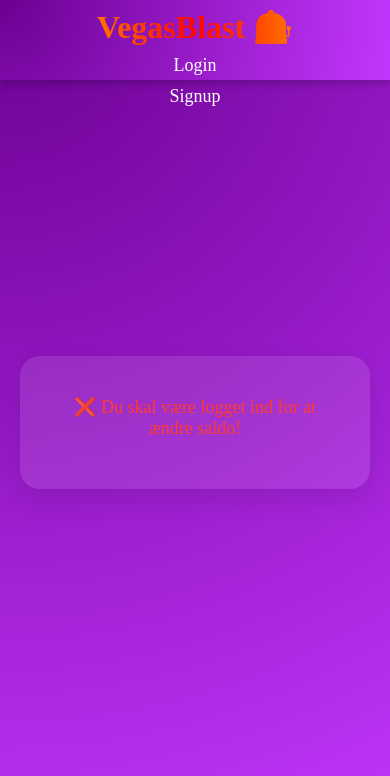
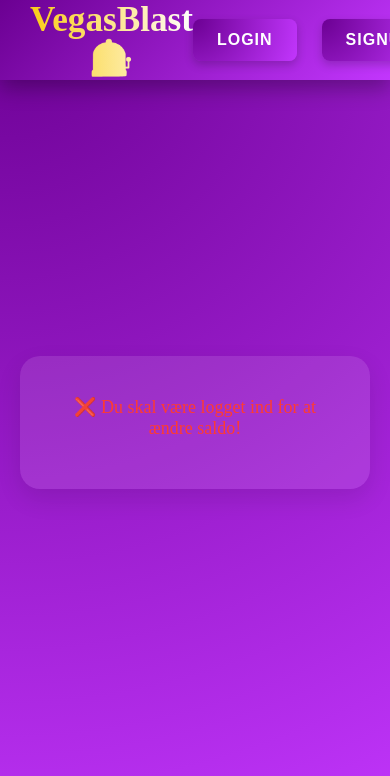
Before and after one commit to marc6030/VegasBlast, a React (Vite) app in the folder frontend/: page /change-saldo in a window 390 px wide. Shown: the top 776 px of the page. Built offline with nearby package versions, Linux system fonts and the light colour scheme.

Commit message:
navbardesign

```diff
--- a/frontend/src/components/Navbar.jsx
+++ b/frontend/src/components/Navbar.jsx
@@ -1,31 +1,44 @@
-import { Link } from "react-router-dom";
+import { Link, useNavigate  } from "react-router-dom";
 import { useContext } from "react";
 import { AuthContext } from "../context/AuthContext.jsx";
 import "../styles/Navbar.css";
 
 function Navbar() {
-    const { user, logout } = useContext(AuthContext); // 📌 Henter login-status fra global state
+    const { user } = useContext(AuthContext);
+    const navigate = useNavigate();
+
+    const handleClick = () => {
+        navigate("/change-saldo");
+    };
+
+    const signups = () => {
+        navigate("/signup");
+    };
+
+    const logins = () => {
+        navigate("/login");
+    };
+
 
     return (
-        <nav className="navbar">
+        <nav className="navbar fancy-shadow">
             <Link to="/MainPage" className="logo-button">
-                <h1>VegasBlast 🎰</h1>
+                <h1 className="gradient-text">VegasBlast <span className="emoji">🎰</span></h1>
             </Link>
             <ul className="nav-links">
                 {user ? (
-                    // 📌 Hvis brugeren er logget ind, vis brugernavn, saldo + log ud-knap
                     <>
-                        <li>👤 {user.username}</li>
-                        <li>💰 {user.saldo} DKK</li>
-                        <li><Link to="/change-saldo">ChangeSaldo</Link></li>
-                        <li><button onClick={logout} className="logout-btn">Log ud</button></li>
+                        <li className="nav-item">
+                            <button onClick={handleClick} className="button-coins">
+                              {user.saldo}<span className="emoji">💰</span>
+                            </button>
+                        </li>
                     </>
                 ) : (
-                  // 📌 Hvis brugeren ikke er logget ind, vis login-link
-                  <>
-                    <li><Link to="/login">Login</Link></li>
-                    <li><Link to="/signup">Signup</Link></li>
-                  </>
+                    <>
+                        <button onClick={logins}>Login</button>
+                        <button onClick={signups}>Signup</button>
+                    </>
                 )}
             </ul>
         </nav>
--- a/frontend/src/pages/SaldoPage.jsx
+++ b/frontend/src/pages/SaldoPage.jsx
@@ -3,7 +3,7 @@
 import "../styles/SaldoPage.css"; // Eller AuthPage.css
 
 const SaldoPage = () => {
-    const { user, updateSaldo } = useContext(AuthContext);
+    const { user, updateSaldo, logout } = useContext(AuthContext);
     const [message, setMessage] = useState("");
 
     if (!user) {
@@ -43,6 +43,7 @@
     return (
         <div className="saldo-container">
             <div className="saldo-box">
+                <h2>Hej, {user.username}!</h2>
                 <h2>Tilføj penge til saldo</h2>
                 <h3 className="saldo-display">Saldo: {user.saldo} coins</h3>
                 <button onClick={handleAddSaldo} className="saldo-button">Tilføj 100 coins</button>
@@ -52,6 +53,9 @@
                     </p>
                 )}
             </div>
+            <div className="saldo-box">
+              <button onClick={logout}>Log ud</button>
+            </div>
         </div>
     );
 };
--- a/frontend/src/styles/Navbar.css
+++ b/frontend/src/styles/Navbar.css
@@ -1,70 +1,76 @@
-/* Standard navbar styling */
 .navbar {
   position: fixed;
   top: 0;
   left: 0;
-  height: 10vh; /* Adjust based on preference */
-  min-height: 60px; /* Ensures it's not too small */
-  max-height: 80px; /* Prevents it from getting too big */
+  height: 10vh;
+  min-height: 60px;
+  max-height: 80px;
   width: 100%;
-  background: radial-gradient(circle at 0% 0%, #6b0092, #c236fd);
+  background: linear-gradient(135deg, #6b0092, #c236fd);
   color: white;
-  padding: 15px 20px; /* Standard padding */
+  padding: 15px 30px;
   display: flex;
   justify-content: space-between;
   align-items: center;
-  box-shadow: 0 4px 8px rgba(0, 0, 0, 0.2);
-  z-index: 1000; /* Sørg for, at den ligger øverst */
+  box-shadow: 0 8px 20px rgba(0, 0, 0, 0.3);
+  z-index: 1000;
   box-sizing: border-box;
+  transition: background 0.3s ease;
 }
 
-/* Navigation links container */
 .nav-links {
   display: flex;
-  gap: 20px; /* Ens afstand mellem links */
+  gap: 25px;
   list-style: none;
+  align-items: center;
 }
 
-/* Styling for links */
-.nav-links a {
+.nav-item a {
   color: white;
   text-decoration: none;
-  font-size: 18px;
-  transition: color 0.3s;
-  padding: 5px 10px; /* Lidt ekstra klik-område */
+  font-size: 1rem;
+  padding: 8px 16px;
+  border-radius: 8px;
+  transition: all 0.3s ease;
 }
 
-/* Hover effekt */
-.nav-links a:hover {
-  color: #facc15; /* Gul farve ved hover */
+.nav-item a:hover {
+  background: rgba(255, 255, 255, 0.2);
+  color: #facc15;
 }
 
-/* Gør navbar responsiv */
-@media (max-width: 768px) {
-  .navbar {
-    flex-direction: column;
-    text-align: center;
-    padding: 10px;
-  }
+.button-coins {
+  border: none;
+  background: #28a745;
+  color: white;
+  padding: 10px 20px;
+  box-shadow: 0 0 10px #28a745;
+  transition: box-shadow 0.3s ease, background 0.3s ease;
+}
 
-  .nav-links {
-    flex-direction: column;
-    gap: 10px;
-    padding-top: 10px;
-  }
+.button-coins:hover {
+  background: #34d058;
+  box-shadow: 0 0 20px #34d058;
 }
+
 .logo-button {
   text-decoration: none;
 }
 
 .logo-button h1 {
-  font-size: 2rem;
+  font-size: 2.2rem;
   font-weight: bold;
   cursor: pointer;
   color: white;
-  transition: transform 0.2s;
+  transition: transform 0.3s ease;
 }
 
 .logo-button h1:hover {
   transform: scale(1.1);
 }
+
+.gradient-text {
+  background: linear-gradient(90deg, #facc15, #ffffff);
+  -webkit-background-clip: text;
+  -webkit-text-fill-color: transparent;
+}
--- a/frontend/src/styles/SaldoPage.css
+++ b/frontend/src/styles/SaldoPage.css
@@ -4,6 +4,8 @@
     width: 100vw;
     display: flex;
     align-items: center;
+    flex-direction: column;
+    gap: 20px;
     justify-content: center;
     background: radial-gradient(circle at 0% 0%, #6b0092, #c236fd);
     padding: 20px;
```
